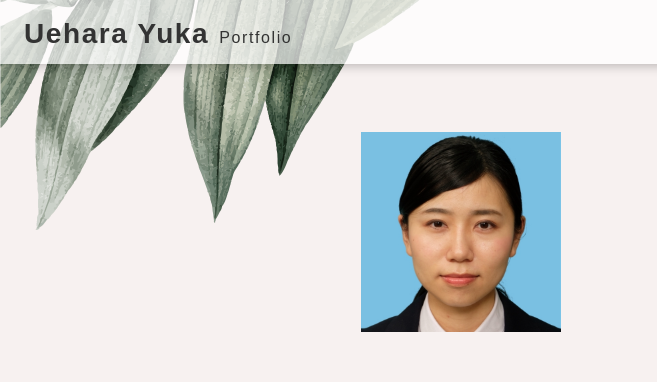
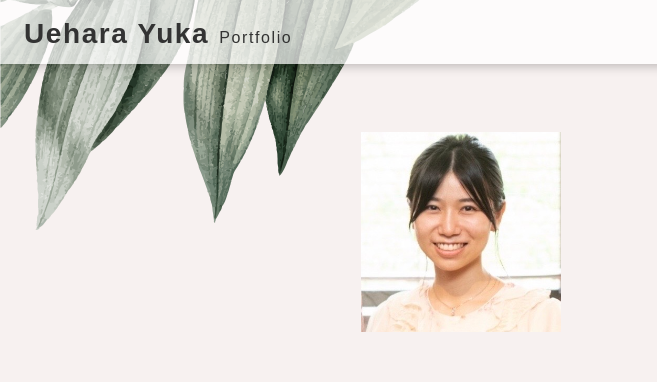
Before and after one commit to mattyo7126/portfolio-site, a plain HTML site: page index.html in a window 1280 px wide. Shown: the top 382 px of the page, 0-657 px from the left. Drawn offline with nearby package versions, Linux system fonts and the light colour scheme.

Commit message:
プロフィール画像差し替え

```diff
--- a/index.html
+++ b/index.html
@@ -32,7 +32,7 @@
         <div class="firstview__inner">
           <div class="firstview__main">
             <div class="firstview__main-pict obj-fit-img">
-              <img src="./images/pict-firstview.jpg">
+              <img src="./images/pict_firstview.jpg">
             </div>
             <div class="firstview__info">
               <h2>
```
Also changed, not shown: images/pict-firstview.jpg (deleted), images/pict_firstview.jpg (added).
